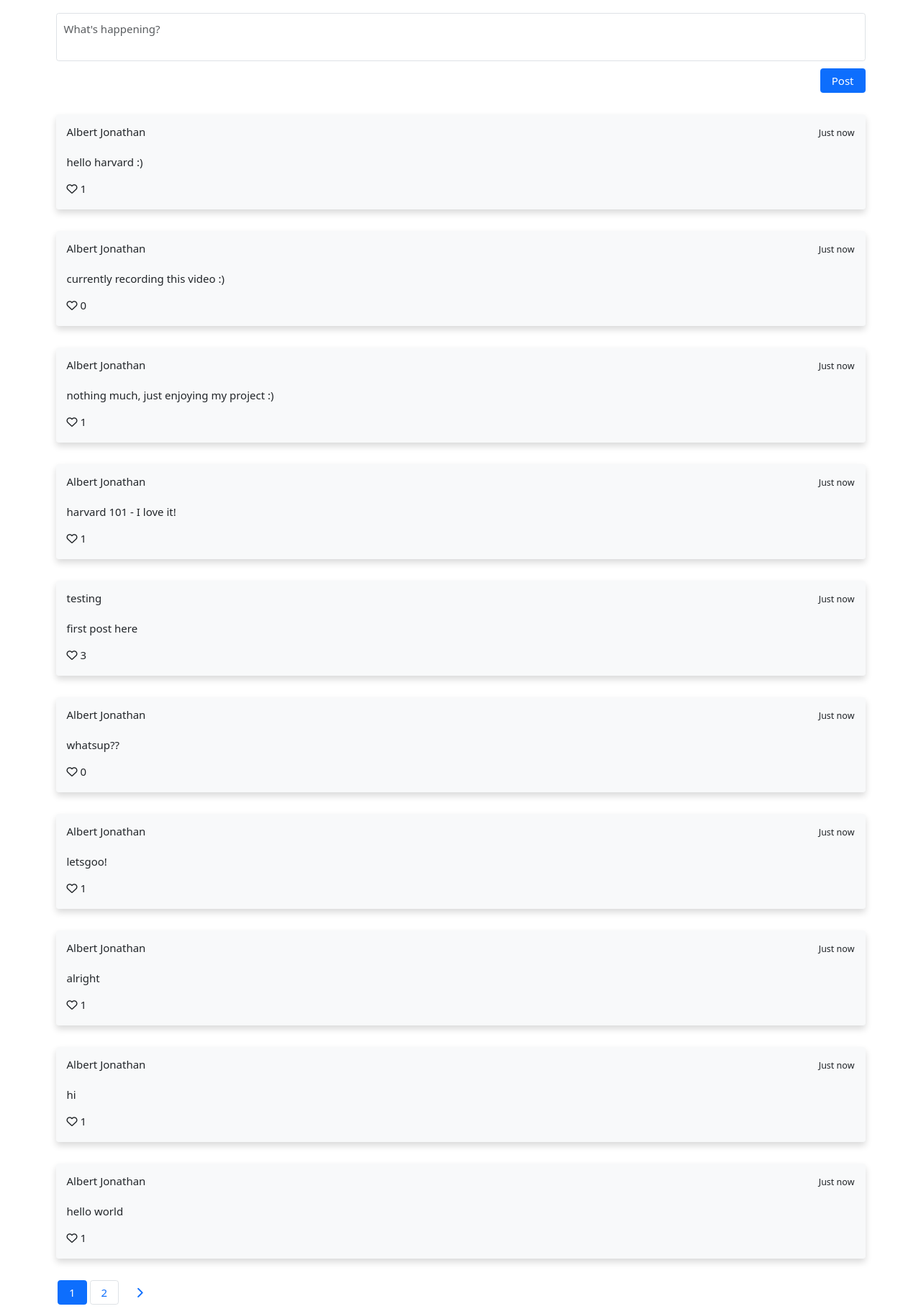
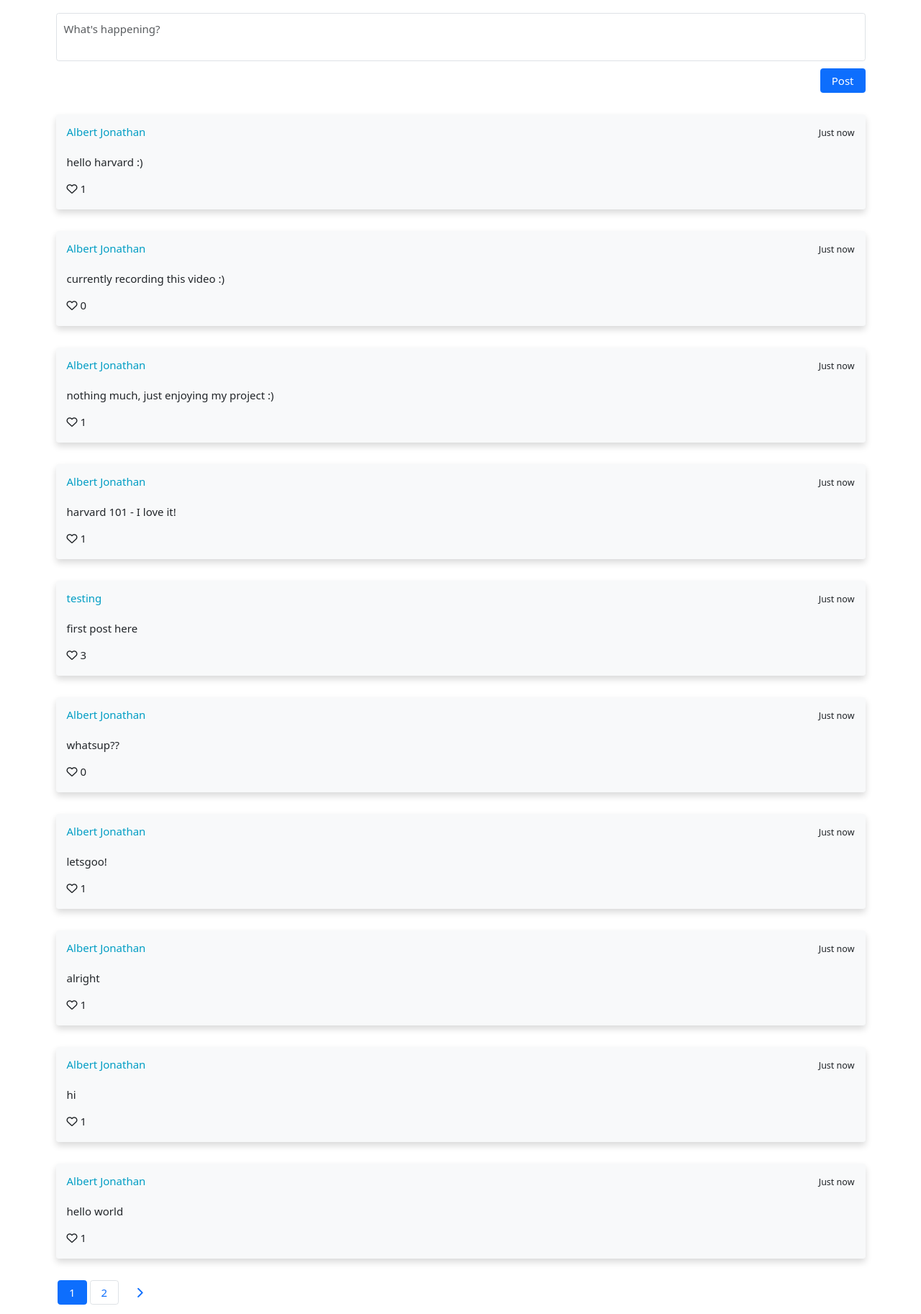
Before and after one commit to repsandcode/yourocean, a Django app: page / in a window 1280 px wide. Shown: the part 47-1873 px from the top of the page at 72% size. Run offline with Django 3.2, Linux system fonts and the light colour scheme; a user stored in the database is signed in; data comes from the database, SQL or seed files in the repository; some libraries are stand-ins or nearby versions.

Commit message:
post styling - root username

```diff
--- a/network/static/network/styles.css
+++ b/network/static/network/styles.css
@@ -30,7 +30,7 @@ html {
 }
 
 .username {
-  color: ;
+  color: var(--username);
 }
 
 .username:hover {
```
